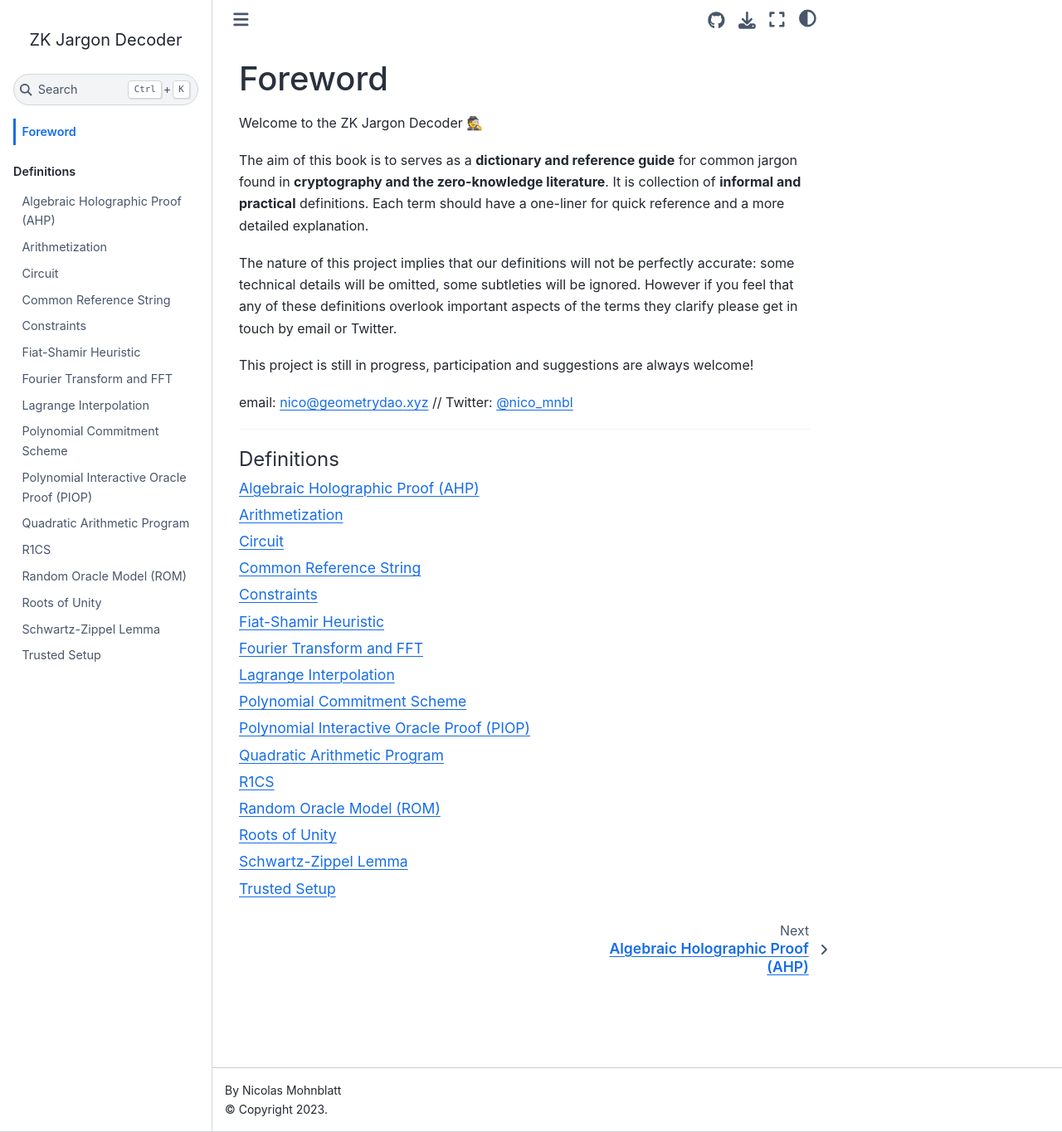
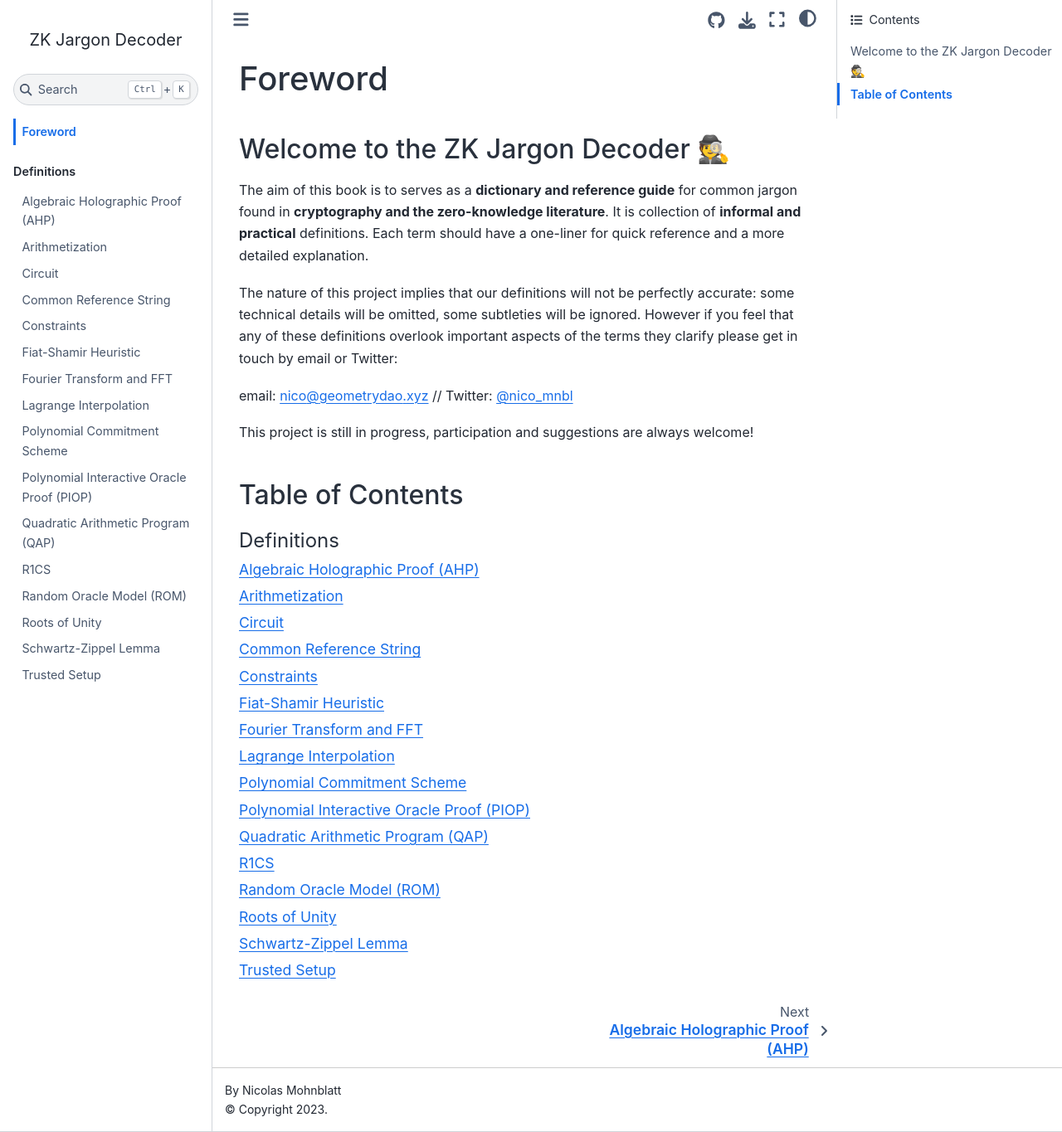
Before and after one commit to zkjargon/zkjargon.github.io, a Jupyter Book: the page built from foreword.md, in a window 1280 px wide and 1365 px high. Shown: the whole window at 83% size. Built offline with Jupyter Book 1.0.4 settings and Sphinx 7.4.7 and the Sphinx Book theme 1.1.4, drawn with Linux system fonts in a browser that asks for light colours.

Commit message:
corrected spelling and minor cosmetic changes

````diff
--- a/definitions/quadratic_arithmetic_program.md
+++ b/definitions/quadratic_arithmetic_program.md
@@ -1,2 +1,2 @@
-# Quadratic Arithmetic Program
+# Quadratic Arithmetic Program (QAP)
 > One way (amongst many others) to encode an arithmetic circuit into a set of arithmetic equations. See [Arithmetization](def:arithmetization).
--- a/foreword.md
+++ b/foreword.md
@@ -1,16 +1,16 @@
 # Foreword
 
-Welcome to the ZK Jargon Decoder 🕵️
+## Welcome to the ZK Jargon Decoder 🕵️
 
 The aim of this book is to serves as a **dictionary and reference guide** for common jargon found in **cryptography and the zero-knowledge literature**. It is collection of **informal and practical** definitions. Each term should have a one-liner for quick reference and a more detailed explanation.
 
-The nature of this project implies that our definitions will not be perfectly accurate: some technical details will be omitted, some subtleties will be ignored. However if you feel that any of these definitions overlook important aspects of the terms they clarify please get in touch by email or Twitter.
+The nature of this project implies that our definitions will not be perfectly accurate: some technical details will be omitted, some subtleties will be ignored. However if you feel that any of these definitions overlook important aspects of the terms they clarify please get in touch by email or Twitter:
+
+email: [nico@geometrydao.xyz](mailto:nico@geometrydao.xyz) // Twitter: [@nico_mnbl](https://twitter.com/nico_mnbl)
 
 This project is still in progress, participation and suggestions are always welcome!
 
-email: [nico@geometrydao.xyz](mailto:nico@geometrydao.xyz) // Twitter: [@nico_mnbl](https://twitter.com/nico_mnbl)
 
----
-
+## Table of Contents
 ```{tableofcontents}
 ```
````
Also changed, not shown: definitions/circuit.md (+1 -1 lines), definitions/schwartz_zippel.md (+1 -1 lines).
